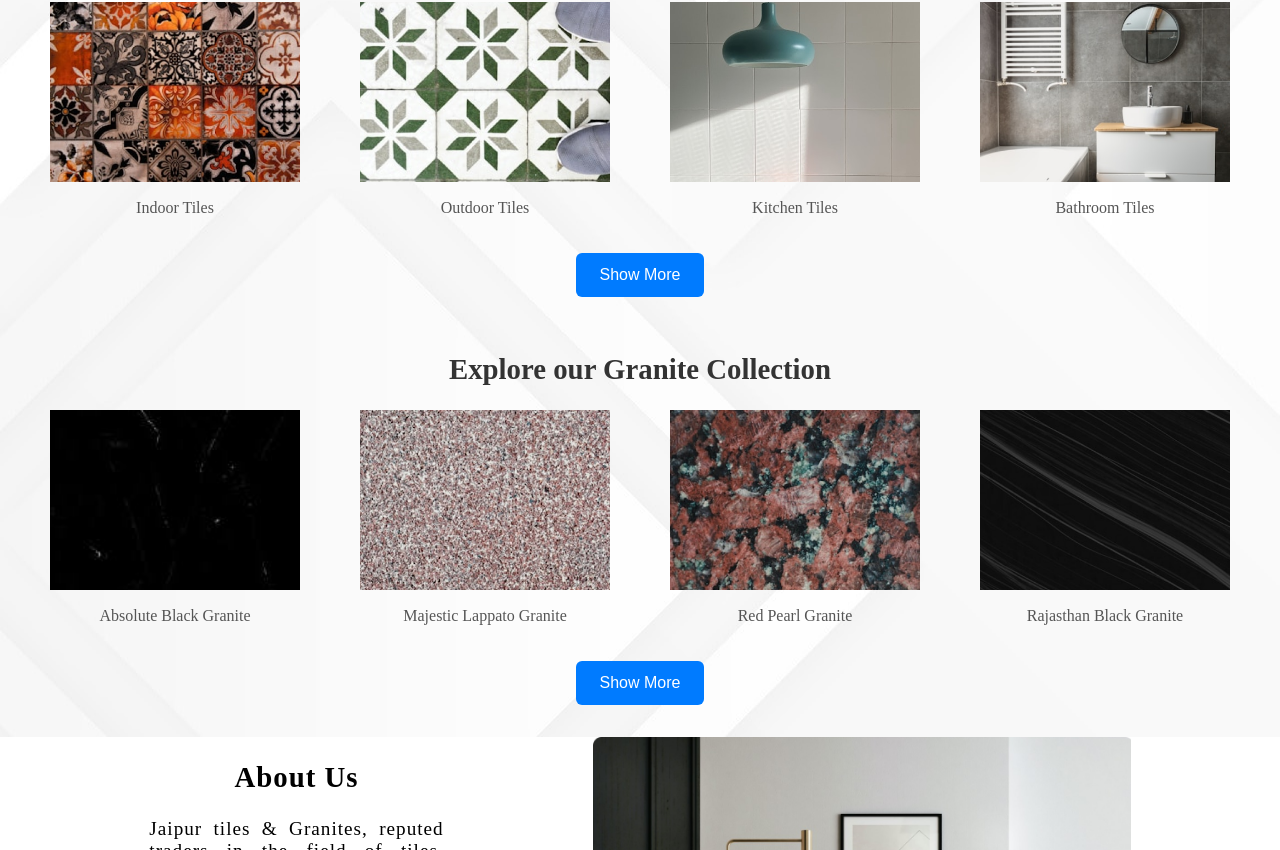
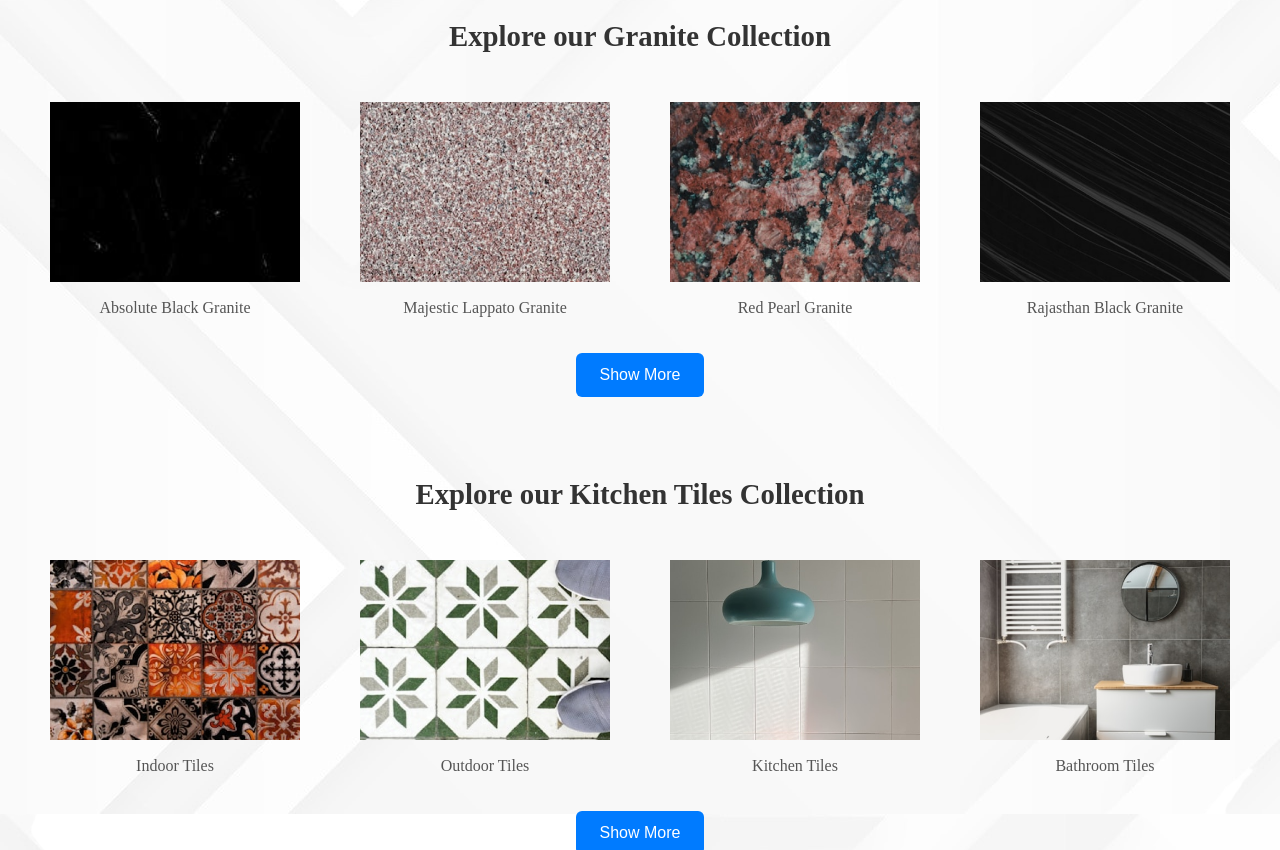
Before and after one commit to jitendra-191906/Client-Project, a React (Create React App) app: page / in a window 1280 px wide. Shown: the part 1550-2400 px from the top of the page. Built offline with nearby package versions, Linux system fonts and the light colour scheme.

Commit message:
Refactored code

```diff
--- a/src/Component/Home.js
+++ b/src/Component/Home.js
@@ -14,14 +14,14 @@ import Granite from './Granite'
 const Home = () => {
     return (
         <>
-            <SlideShow/>
+            <SlideShow />
             <Categories />
             {/* <Marble/> */}
             {/* <Granite/> */}
             {/* <Tiles/> */}
             <Product />
-            <About />
-            <Feature/>
+            {/* <About /> */}
+            <Feature />
             <Letconnect />
             <Testimonials />
         </>
--- a/src/Component/Products.js
+++ b/src/Component/Products.js
@@ -1,7 +1,7 @@
 import React from 'react';
 import { useNavigate } from 'react-router-dom';
 import '../Style/products.css';
-import { PRODUCTS } from '../constants'
+import { MARBELS, GRANITES, TILES } from '../constants'
 
 
 import image1 from '../Images/white_marble.png';
@@ -27,17 +27,7 @@ const allProducts = [
       { image: image4, name: "Red Marble" },
     ],
     path: "/marble",
-  },
-  {
-    title: "Explore our Tiles Collection",
-    data: [
-      {
-        image: img1, name: "Indoor Tiles" },
-      { image: img2, name: "Outdoor Tiles" },
-      { image: img3, name: "Kitchen Tiles" },
-      { image: img4, name: "Bathroom Tiles" },
-    ],
-    path: "/tiles",
+    id: MARBELS,
   },
   {
     title: "Explore our Granite Collection",
@@ -48,40 +38,133 @@ const allProducts = [
       { image: GraniteTypeImage4, name: "Rajasthan Black Granite" },
     ],
     path: "/granite",
+    id: GRANITES,
+  },
+  {
+    title: "Explore our Kitchen Tiles Collection",
+    data: [
+      {
+        image: img1, name: "Indoor Tiles"
+      },
+      { image: img2, name: "Outdoor Tiles" },
+      { image: img3, name: "Kitchen Tiles" },
+      { image: img4, name: "Bathroom Tiles" },
+    ],
+    path: "/tiles",
+    id: TILES,
+  },
+  {
+    title: "Explore our Bathroom Tiles Collection",
+    data: [
+      {
+        image: img1, name: "Indoor Tiles"
+      },
+      { image: img2, name: "Outdoor Tiles" },
+      { image: img3, name: "Kitchen Tiles" },
+      { image: img4, name: "Bathroom Tiles" },
+    ],
+    path: "/tiles",
+    id: TILES,
+  },
+  {
+    title: "Explore our Indoor Tiles Collection",
+    data: [
+      {
+        image: img1, name: "Indoor Tiles"
+      },
+      { image: img2, name: "Outdoor Tiles" },
+      { image: img3, name: "Kitchen Tiles" },
+      { image: img4, name: "Bathroom Tiles" },
+    ],
+    path: "/tiles",
+    id: TILES,
+  },
+  {
+    title: "Explore our Outdoor Tiles Collection",
+    data: [
+      {
+        image: img1, name: "Indoor Tiles"
+      },
+      { image: img2, name: "Outdoor Tiles" },
+      { image: img3, name: "Kitchen Tiles" },
+      { image: img4, name: "Bathroom Tiles" },
+    ],
+    path: "/tiles",
+    id: TILES,
+  },
+  {
+    title: "Explore our Floor Tiles Collection",
+    data: [
+      {
+        image: img1, name: "Indoor Tiles"
+      },
+      { image: img2, name: "Outdoor Tiles" },
+      { image: img3, name: "Kitchen Tiles" },
+      { image: img4, name: "Bathroom Tiles" },
+    ],
+    path: "/tiles",
+    id: TILES,
   },
 ];
 
 
-const ProductSection = ({ title, products, onNavigate }) => {
+const ProductSection = (props) => {
+
+  const { title, products, onNavigate, id } = props;
+
   return (
-    <div id={PRODUCTS} className="product_section">
-      <div className="product_title">
-        <h2>{title}</h2>
+    <div
+      id={id}
+      className="product_section"
+    >
+
+      <div className="product_title website_heading_text">
+        <h2>
+          {title}
+        </h2>
       </div>
+
       <div className="product_grid">
-        {products.map((product, index) => (
+        {
+          products.map((product, index) => {
+            return (
+              <React.Fragment key={index}>
                 <div
                   key={index}
                   className="product_card"
-            onClick={onNavigate}
+                  onClick={() => onNavigate()}
                 >
                   <div className="product_image">
-              <img src={product.image} alt={product.name} />
+                    <img
+                      src={product.image}
+                      alt={product.name}
+                    />
                   </div>
-            <div className="product_name">{product.name}</div>
+                  <p className="product_name">
+                    {product.name}
+                  </p>
                 </div>
-        ))}
+              </React.Fragment>
+            )
+          })
+        }
       </div>
+
       <div className="product_show_more">
-        <button className="explore_button" onClick={onNavigate}>
+        <button
+          className="explore_button"
+          onClick={() => onNavigate()}
+        >
           Show More
         </button>
       </div>
+
     </div>
   );
 };
 
 function Products() {
+
   const navigate = useNavigate();
 
   const handleNavigate = (path) => {
@@ -90,15 +173,24 @@ function Products() {
   };
 
   return (
-    <div className="products_main">
-      {allProducts.map((section, index) => (
+    <div className="home_products_main">
+      <div className='home_products_inner'>
+        {
+          allProducts.map((section, index) => {
+            return (
+              <React.Fragment key={index}>
                 <ProductSection
                   key={index}
                   title={section.title}
                   products={section.data}
+                  id={section.id}
                   onNavigate={() => handleNavigate(section.path)}
                 />
-      ))}
+              </React.Fragment>
+            )
+          })
+        }
+      </div>
     </div>
   );
 }
--- a/src/Style/products.css
+++ b/src/Style/products.css
@@ -1,18 +1,19 @@
 /* General Container Styles */
-.products_main {
+.home_products_main {
+  display: flex;
+  justify-content: center;
+  align-items: center;
+  background-image: url("../Images/rb_2148432200.png");
+  background-position: top;
+}
+
+.home_products_inner {
   display: flex;
   flex-direction: column;
   gap: 2rem;
   padding: 2rem;
-      /* background-image: url("../Images/15628817_5655049.jpg"); */
-      background-image: url("../Images/rb_2148432200.png");
-      /* background-image: url("../Images/4857390.jpg"); */
-
-
-
+  width: -webkit-fill-available;;
 }
-
-
 
 /* Title Styles */
 .product_title h2 {
```
Lines whose indentation alone changed are shown as unchanged.
